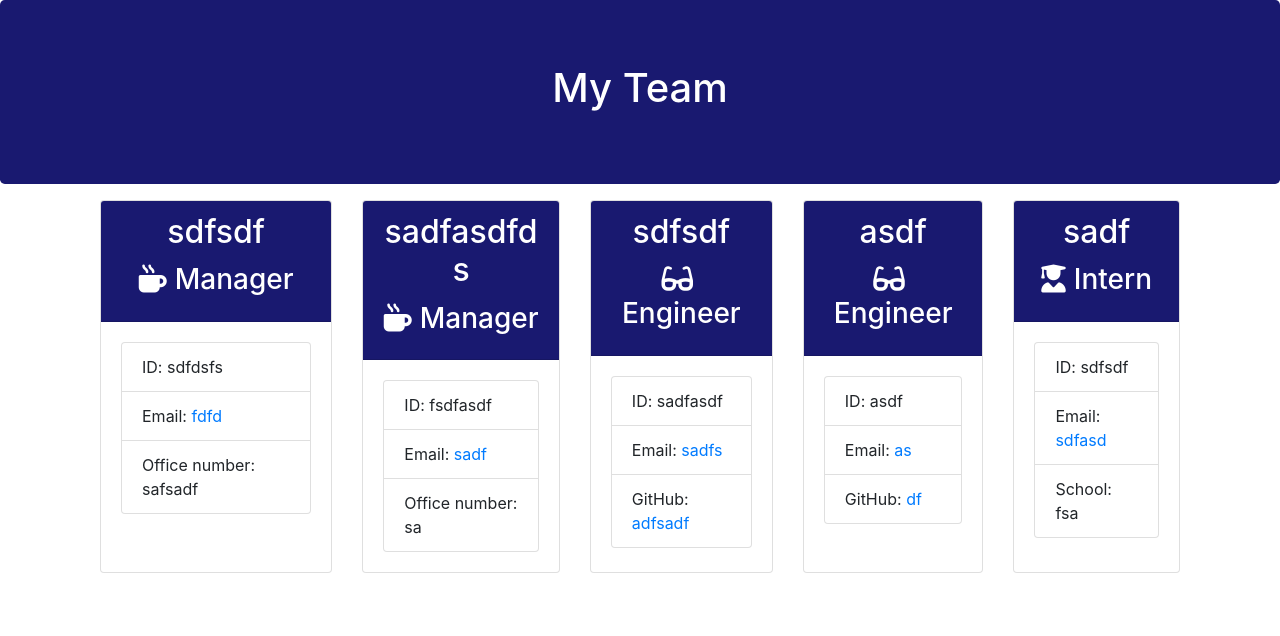
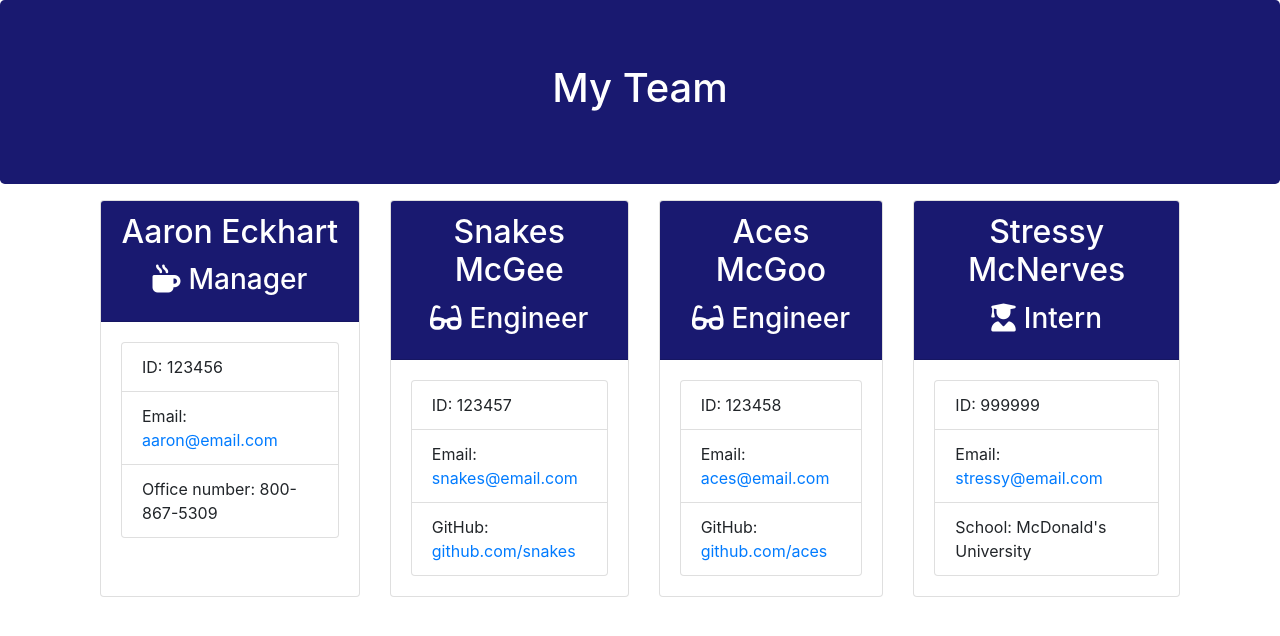
Before and after one commit to jeffreytwoods2/template_engine, a website: page output/team.html in a window 1280 px wide. Drawn offline with nearby package versions, Linux system fonts and the light colour scheme.

Commit message:
Added screenshots to repo

```diff
--- a/output/team.html
+++ b/output/team.html
@@ -25,66 +25,53 @@
             <div class="team-area col-12 d-flex justify-content-center">
                 <div class="card employee-card">
     <div class="card-header">
-        <h2 class="card-title">sdfsdf</h2>
+        <h2 class="card-title">Aaron Eckhart</h2>
         <h3 class="card-title"><i class="fas fa-mug-hot mr-2"></i>Manager</h3>
     </div>
     <div class="card-body">
         <ul class="list-group">
-            <li class="list-group-item">ID: sdfdsfs</li>
-            <li class="list-group-item">Email: <a href="mailto:fdfd">fdfd</a></li>
-            <li class="list-group-item">Office number: safsadf</li>
+            <li class="list-group-item">ID: 123456</li>
+            <li class="list-group-item">Email: <a href="mailto:aaron@email.com">aaron@email.com</a></li>
+            <li class="list-group-item">Office number: 800-867-5309</li>
         </ul>
     </div>
 </div>
 <div class="card employee-card">
     <div class="card-header">
-        <h2 class="card-title">sadfasdfds</h2>
-        <h3 class="card-title"><i class="fas fa-mug-hot mr-2"></i>Manager</h3>
+        <h2 class="card-title">Snakes McGee</h2>
+        <h3 class="card-title"><i class="fas fa-glasses mr-2"></i>Engineer</h3>
     </div>
     <div class="card-body">
         <ul class="list-group">
-            <li class="list-group-item">ID: fsdfasdf</li>
-            <li class="list-group-item">Email: <a href="mailto:sadf">sadf</a></li>
-            <li class="list-group-item">Office number: sa</li>
+            <li class="list-group-item">ID: 123457</li>
+            <li class="list-group-item">Email: <a href="mailto:snakes@email.com">snakes@email.com</a></li>
+            <li class="list-group-item">GitHub: <a href="https://github.com/github.com/snakes" target="_blank" rel="noopener noreferrer">github.com/snakes</a></li>
         </ul>
     </div>
 </div>
 <div class="card employee-card">
     <div class="card-header">
-        <h2 class="card-title">sdfsdf</h2>
+        <h2 class="card-title">Aces McGoo</h2>
         <h3 class="card-title"><i class="fas fa-glasses mr-2"></i>Engineer</h3>
     </div>
     <div class="card-body">
         <ul class="list-group">
-            <li class="list-group-item">ID: sadfasdf</li>
-            <li class="list-group-item">Email: <a href="mailto:sadfs">sadfs</a></li>
-            <li class="list-group-item">GitHub: <a href="https://github.com/adfsadf" target="_blank" rel="noopener noreferrer">adfsadf</a></li>
+            <li class="list-group-item">ID: 123458</li>
+            <li class="list-group-item">Email: <a href="mailto:aces@email.com">aces@email.com</a></li>
+            <li class="list-group-item">GitHub: <a href="https://github.com/github.com/aces" target="_blank" rel="noopener noreferrer">github.com/aces</a></li>
         </ul>
     </div>
 </div>
 <div class="card employee-card">
     <div class="card-header">
-        <h2 class="card-title">asdf</h2>
-        <h3 class="card-title"><i class="fas fa-glasses mr-2"></i>Engineer</h3>
-    </div>
-    <div class="card-body">
-        <ul class="list-group">
-            <li class="list-group-item">ID: asdf</li>
-            <li class="list-group-item">Email: <a href="mailto:as">as</a></li>
-            <li class="list-group-item">GitHub: <a href="https://github.com/df" target="_blank" rel="noopener noreferrer">df</a></li>
-        </ul>
-    </div>
-</div>
-<div class="card employee-card">
-    <div class="card-header">
-        <h2 class="card-title">sadf</h2>
+        <h2 class="card-title">Stressy McNerves</h2>
         <h3 class="card-title"><i class="fas fa-user-graduate mr-2"></i>Intern</h3>
     </div>
     <div class="card-body">
         <ul class="list-group">
-            <li class="list-group-item">ID: sdfsdf</li>
-            <li class="list-group-item">Email: <a href="mailto:sdfasd">sdfasd</a></li>
-            <li class="list-group-item">School: fsa</li>
+            <li class="list-group-item">ID: 999999</li>
+            <li class="list-group-item">Email: <a href="mailto:stressy@email.com">stressy@email.com</a></li>
+            <li class="list-group-item">School: McDonald's University</li>
         </ul>
     </div>
 </div>
```
Also changed, not shown: screencaps/cap-1.png (added), screencaps/cap-2.png (added).
